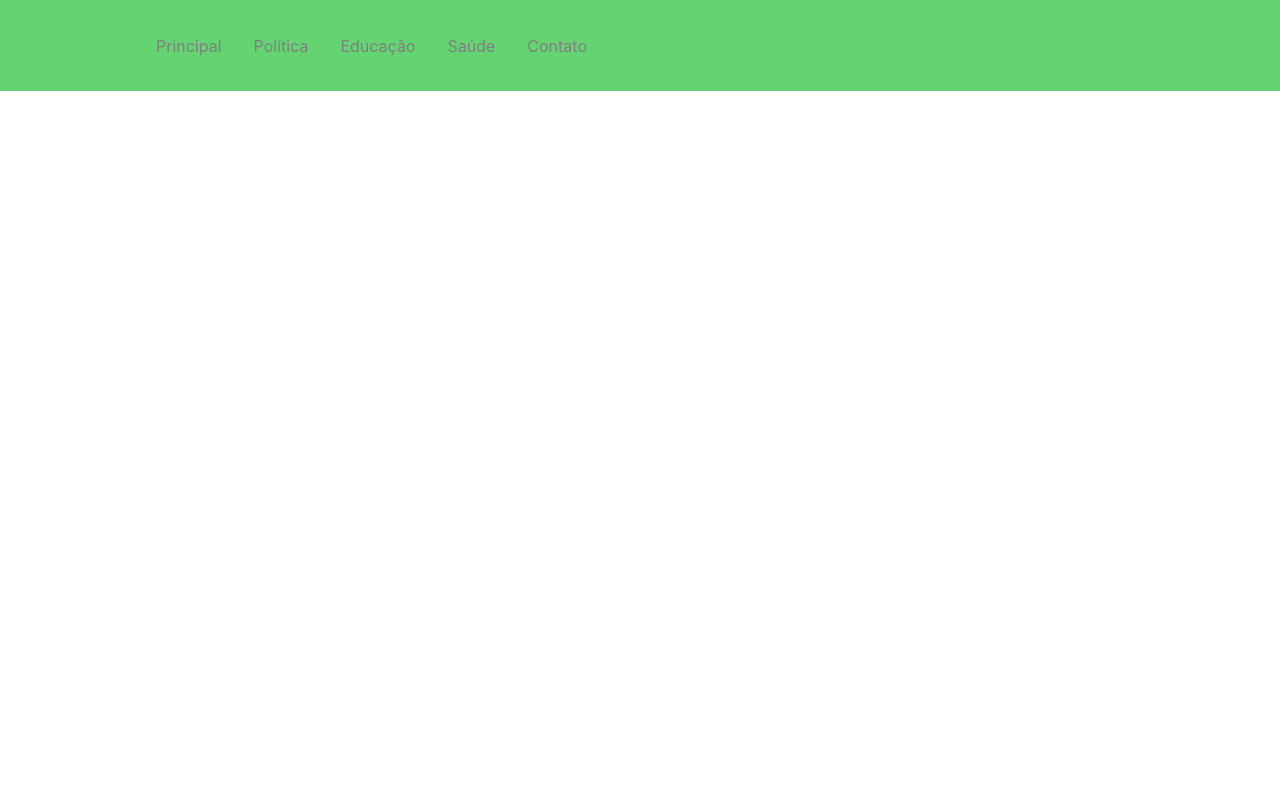
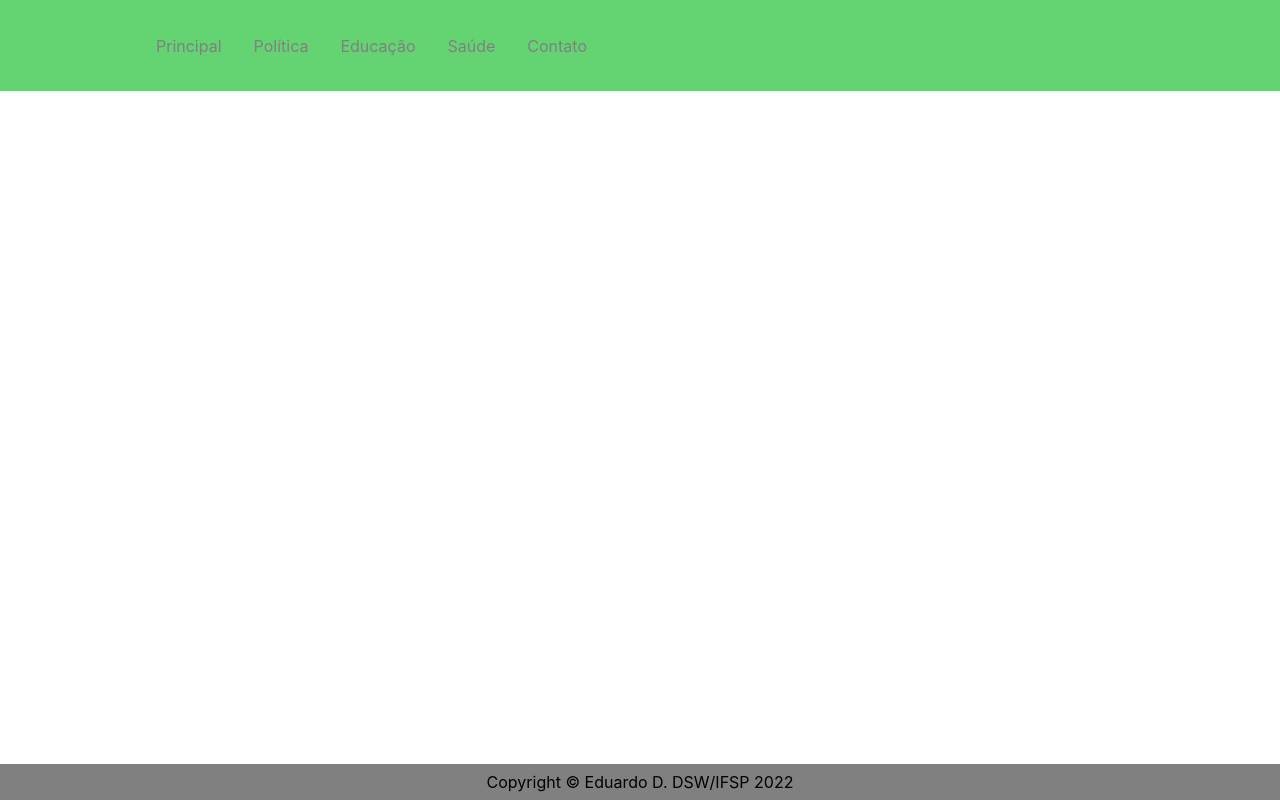
Before and after one commit to eduardodini/site-noticias, a React (Create React App) app: page /team in a window 1280 px wide. Built offline with nearby package versions, Linux system fonts and the light colour scheme.

Commit message:
Add footer

```diff
--- a/src/App.css
+++ b/src/App.css
@@ -1,38 +1,14 @@
 .App {
+  font-family: sans-serif;
+  min-height: 100vh;
+}
+
+footer {
+  position: fixed;
+  background-color: gray;
+  bottom: 0;
+  left: 0;
+  right: 0;
+  padding: 8px;
   text-align: center;
 }
-
-.App-logo {
-  height: 40vmin;
-  pointer-events: none;
-}
-
-@media (prefers-reduced-motion: no-preference) {
-  .App-logo {
-    animation: App-logo-spin infinite 20s linear;
-  }
-}
-
-.App-header {
-  background-color: #282c34;
-  min-height: 100vh;
-  display: flex;
-  flex-direction: column;
-  align-items: center;
-  justify-content: center;
-  font-size: calc(10px + 2vmin);
-  color: white;
-}
-
-.App-link {
-  color: #61dafb;
-}
-
-@keyframes App-logo-spin {
-  from {
-    transform: rotate(0deg);
-  }
-  to {
-    transform: rotate(360deg);
-  }
-}
--- a/src/App.js
+++ b/src/App.js
@@ -1,6 +1,7 @@
 import React from 'react';
 import './App.css';
 import Navbar from './components/navbar/index';
+import Footer from './components/footer/footer'
 import { BrowserRouter as Router, Routes, Route } from 'react-router-dom';
 import Main from './pages';
 import Politics from './pages/politics';
@@ -8,8 +9,10 @@ import Education from './pages/health';
 import Health from './pages/health';
 import Contact from './pages/contact';
 
+
 function App() {
   return (
+    <><>
       <Router>
         <Navbar />
         <Routes>
@@ -20,6 +23,8 @@ function App() {
           <Route path='/team' component={Contact} />
         </Routes>
       </Router>
+    </><Footer /></>
+
   );
 }
 
--- /dev/null
+++ b/src/components/footer/footer.js
@@ -0,0 +1,9 @@
+import React from 'react';
+
+const Footer = () => {
+    const year = new Date().getFullYear();
+
+    return <footer>{`Copyright © Eduardo D. DSW/IFSP ${year}`}</footer>;
+}
+
+export default Footer;
```
Lines whose indentation alone changed are shown as unchanged.
